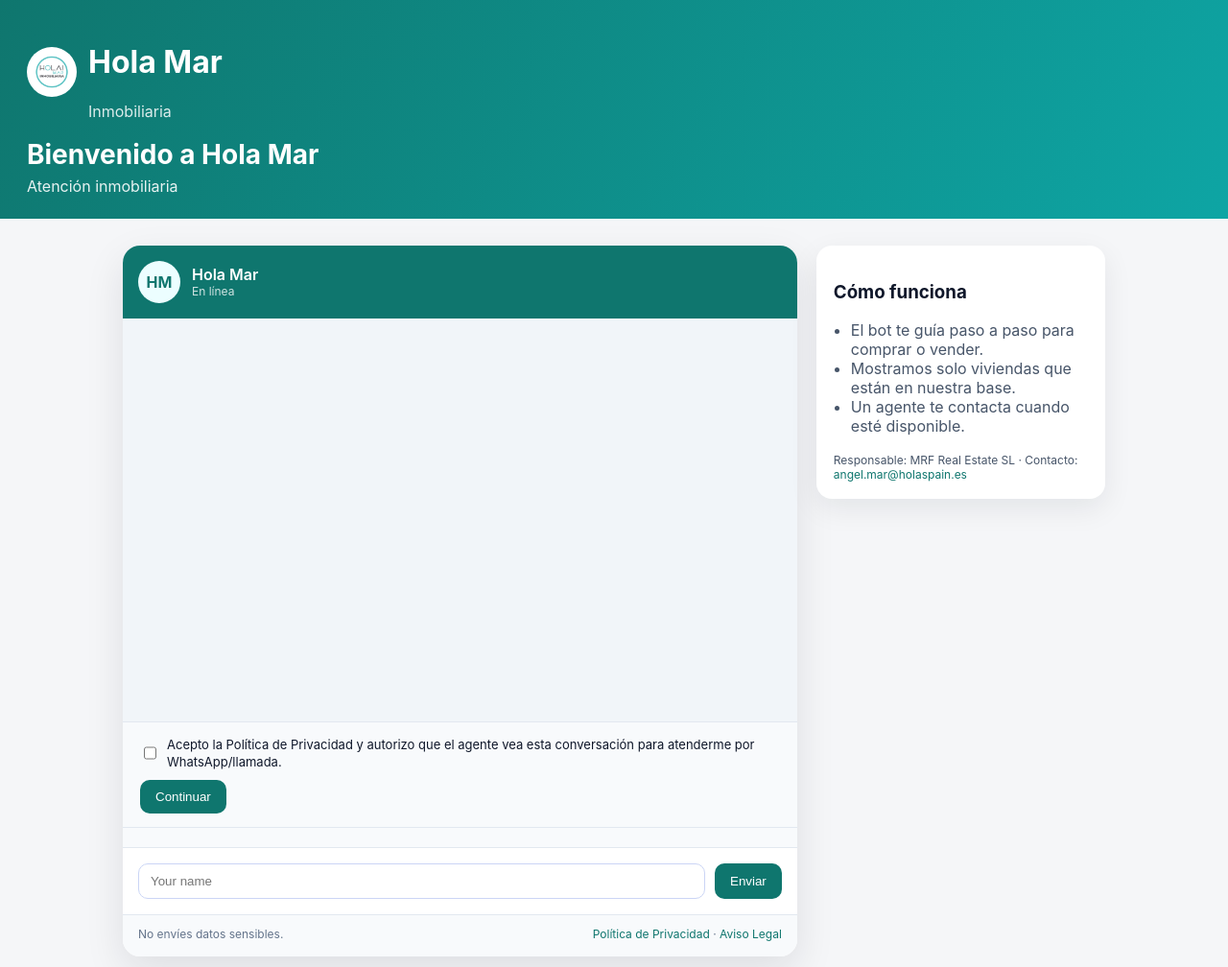
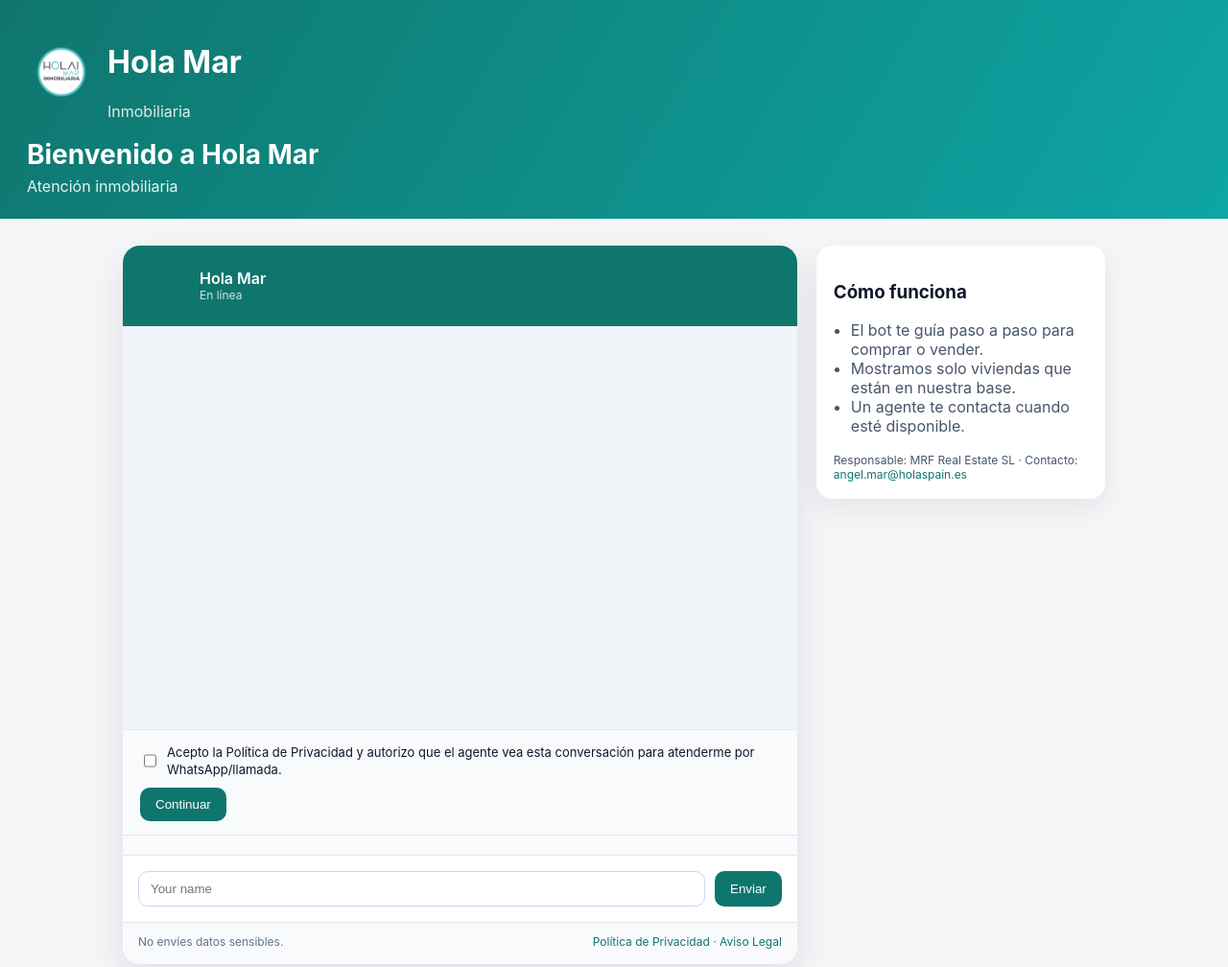
Before and after one commit to angRzRz/pagina-hola-mar, a plain HTML site: page docs/index.html in a window 1280 px wide. Shown: the top 1008 px of the page at 96% size. Drawn offline with Linux system fonts and the light colour scheme.

Commit message:
Update styles.css

```diff
--- a/docs/styles.css
+++ b/docs/styles.css
@@ -34,14 +34,14 @@
 }
 
 .logo {
-  width: 52px;
-  height: 52px;
-  border-radius: 50%;
-  background: white;
+  width: 72px;
+  height: 72px;
+  border-radius: 0;
+  background: transparent;
   display: grid;
   place-items: center;
-  overflow: hidden;
-  padding: 2px;
+  overflow: visible;
+  padding: 0;
 }
 
 .logo img {
@@ -94,21 +94,21 @@
 }
 
 .agent-avatar {
-  width: 44px;
-  height: 44px;
-  border-radius: 50%;
-  background: #ecfeff;
+  width: 52px;
+  height: 52px;
+  border-radius: 0;
+  background: transparent;
   color: #0f766e;
   display: grid;
   place-items: center;
   font-weight: 700;
-  overflow: hidden;
+  overflow: visible;
 }
 
 .agent-avatar img {
   width: 100%;
   height: 100%;
-  object-fit: cover;
+  object-fit: contain;
 }
 
 .agent-name {
```
